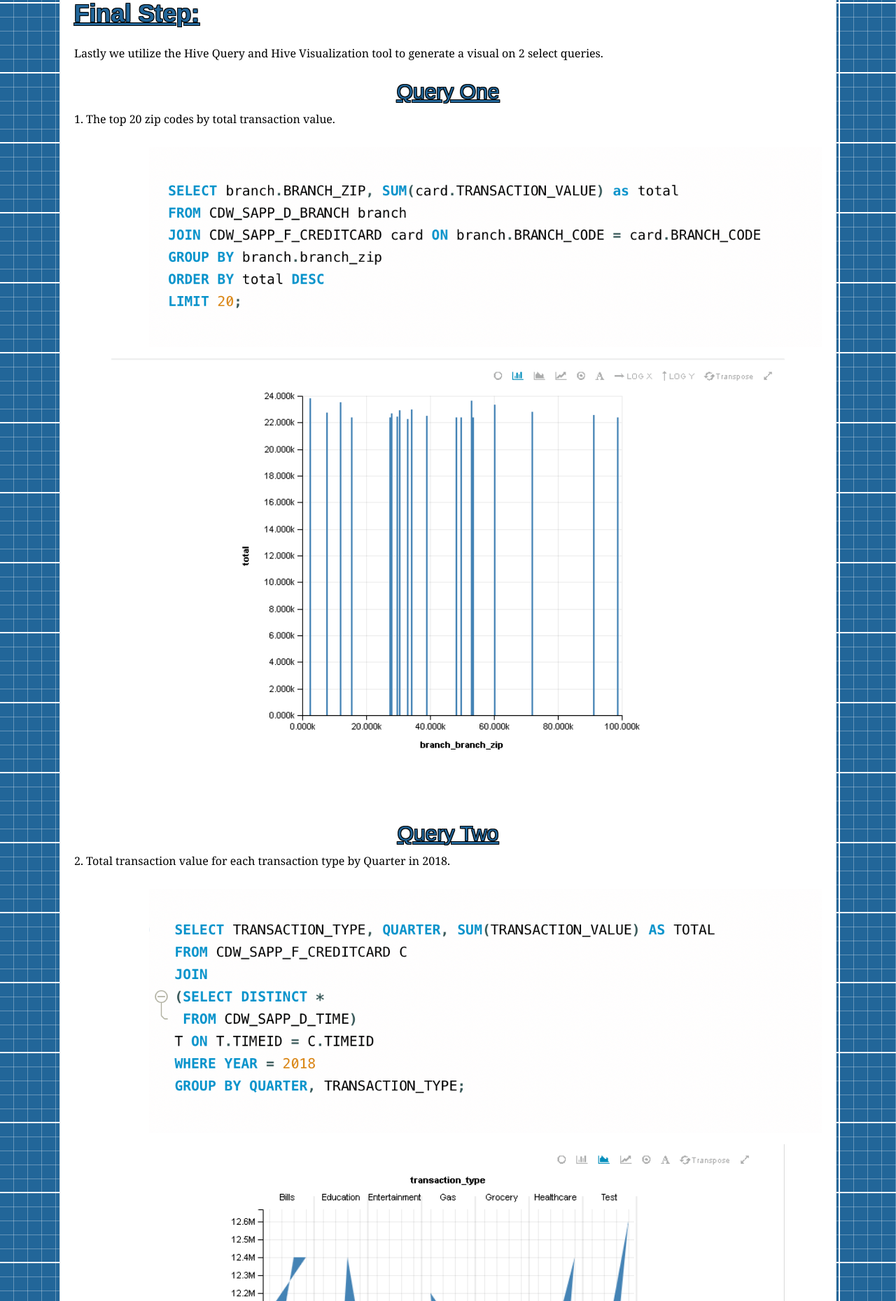
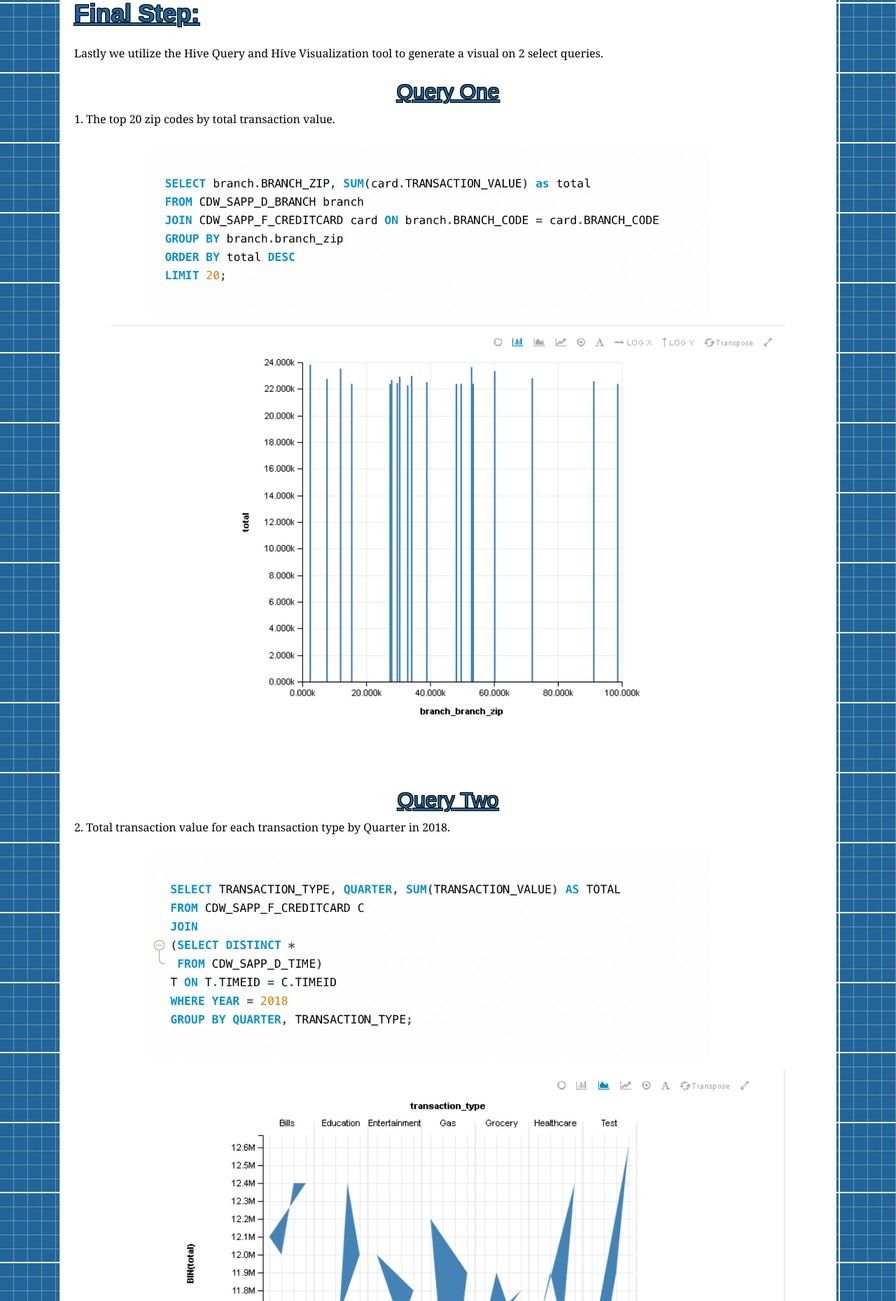
Before and after one commit to aishadurrani/Credit-Card-System, a PHP site: page /datavisual.html in a window 1280 px wide. Shown: the part 395-2254 px from the top of the page at 70% size. Run offline with PHP 8.4, Linux system fonts and the light colour scheme; some libraries are stand-ins or nearby versions.

Commit message:
Update datavisual.css

```diff
--- a/datavisual.css
+++ b/datavisual.css
@@ -160,13 +160,13 @@ img {
 }
 
 .hive1 {
-	width: 90%;
+	width: 75%;
 	height: 60%;
 	margin-left: 10%;
 }
 
 .hive2 {
-	width: 90%;
+	width: 75%;
 	height: 50%;
 	margin-left: 10%;
 }
```
